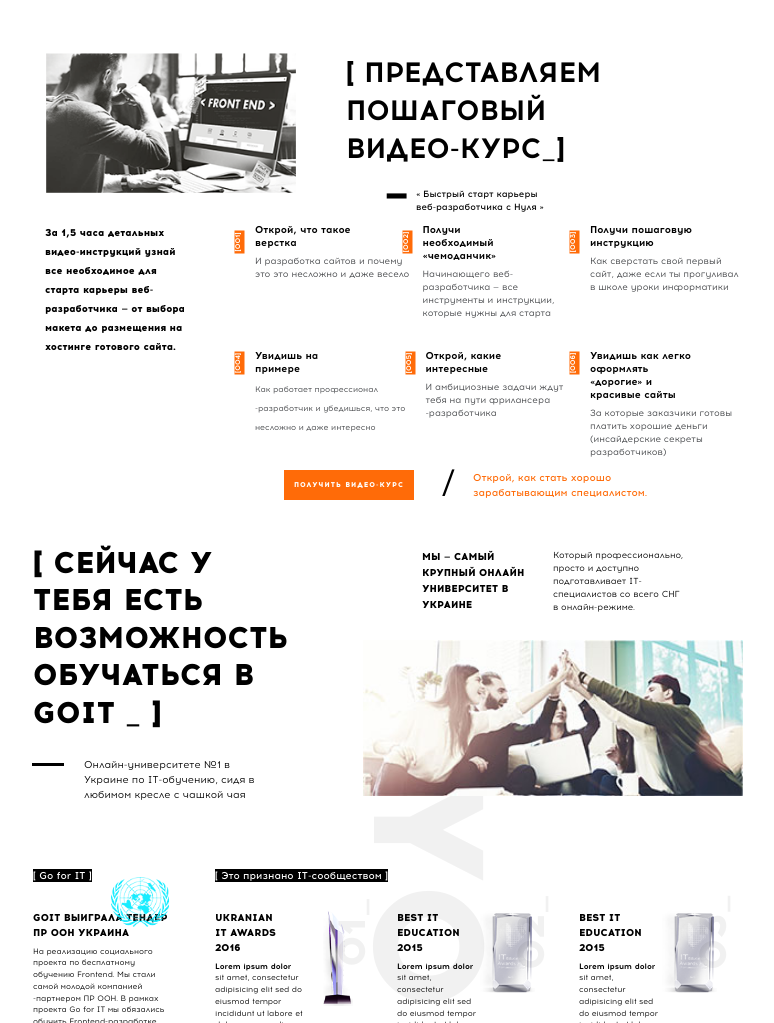
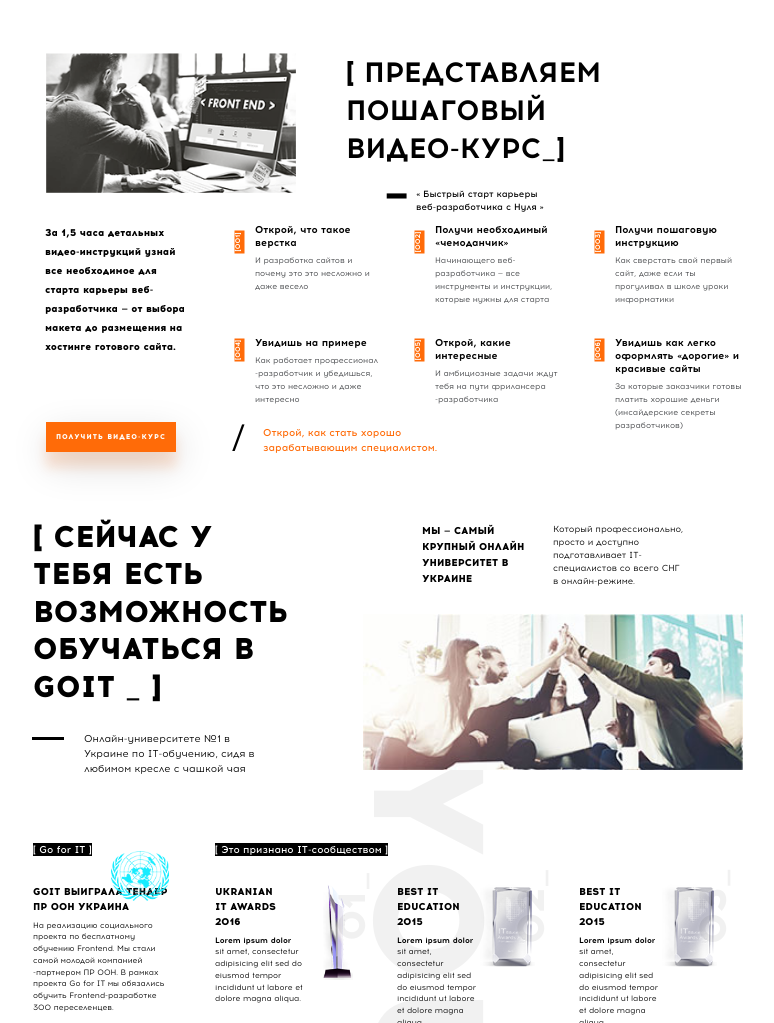
Before and after one commit to ValeriiKovalenko/GoIT-Landing-page, a website: page src/index.html in a window 1280 px wide. Shown: the part 4952-5975 px from the top of the page, without its empty margins (252-1026 px from the left). Drawn offline with nearby package versions, Linux system fonts and the light colour scheme; files that its build step writes are made by us from their sources.

Commit message:
upd s10, s13

```diff
--- a/src/html/section10.html
+++ b/src/html/section10.html
@@ -55,7 +55,7 @@
                         <h4 class="section10__item-name">
                                 Увидишь на примере
                         </h4>
-                        <p class="section10__item-text5">
+                        <p class="section10__item-text section10__item-text5">
                                 Как работает профессионал
                                 -разработчик и убедишься,
                                 что это несложно и даже
--- a/src/sass/section10.scss
+++ b/src/sass/section10.scss
@@ -444,6 +444,15 @@
         max-width: 1200px;
     }
 
+    .section10__item {
+        max-width: 130px;
+    }
+
+    .section10__item h4 {
+        margin: 0;
+        max-width: inherit;
+    }
+
     .section10__image-man {
         width: 300px;
         height: 190px;
@@ -465,7 +474,7 @@
     }
 
     .section10__item-text {
-        font-size: 9px;
+        font-size: 8px;
         line-height: 13px;
         max-width: 155px;
     }
@@ -517,19 +526,22 @@
     .section10__button {
         margin: 0;
         position: absolute;
-        top: 497px;
-        left: 253px;
+        bottom: 10px;
+        top: inherit;
+        left: 15px;
         width: 170px;
         height: 35px;
         width: 130px;
         height: 30px;
         font-size: 7px;
         letter-spacing: 1px;
+        box-shadow: 2px 13px 38px rgba(0, 0, 0, 0.15), 0 15px 12px rgba(255, 107, 10, .16);
     }
 
     .section10__text-lower {
-        top: 497px;
-        left: 442px;
+        top: inherit;
+        bottom: -33px;
+        left: 232px;
         font-size: 10px;
         line-height: 15px;
     }
--- a/src/sass/section13Styles.scss
+++ b/src/sass/section13Styles.scss
@@ -75,7 +75,7 @@
         justify-content: space-between;
         flex-flow: row wrap;
         width: 630px;
-        height: 170px;
+        height: inherit;
         margin:0 auto;
     }
     /*div*/
@@ -130,7 +130,6 @@
     /*article*/
     .section13__point{
         width: 714px;
-        height: 185px;
         margin:0 auto;
     }
     /*div*/
```
Also changed, not shown: build/css/styles.css, build/css/styles.min.css, build/index.html.
